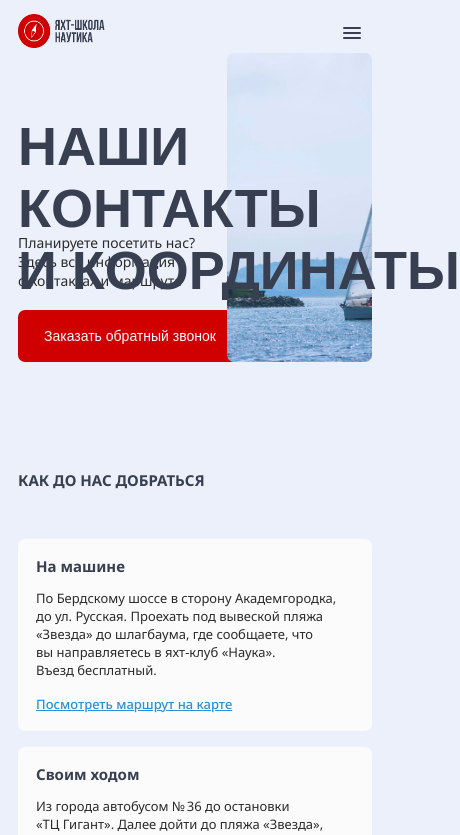
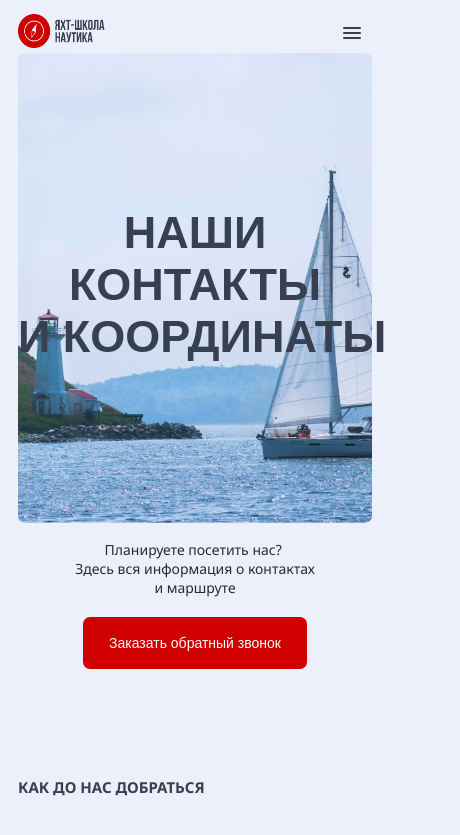
Before and after one commit to eegrishina/nautika, a React (Create React App) app: page /contacts in a window 390 px wide. Shown: the top 835 px of the page, 460 px wide, since content can reach past the window. Built offline with nearby package versions, Linux system fonts and the light colour scheme.

Commit message:
Added style for adapting component FirstScreen and added special props into pages Contacts and Thanks

```diff
--- a/src/components/FirstScreen.js
+++ b/src/components/FirstScreen.js
@@ -2,12 +2,12 @@ import React from 'react';
 import { Link } from "react-router-dom";
 import { HashLink } from 'react-router-hash-link';
 
-export default function FirstScreen({ type, imgPath, specialImgClass, title, small, smallStyle, btn, btns, btnStyle }) {
+export default function FirstScreen({ type, imgPath, specialImgClass, title, small, thanksStyle, btn, btns, btnStyle }) {
 
     return (
-        <div className={type ? 'first-screen center' : 'first-screen nocenter'}>
+        <div className={type ? 'first-screen center' : 'first-screen nocenter ' + thanksStyle}>
             <h1>{title}</h1>
-            <p style={smallStyle}>{small}</p>
+            <p>{small}</p>
             <div className='first-img'>
                 <img className={specialImgClass} src={imgPath} alt=''></img>
             </div>
--- a/src/pages/Contacts.js
+++ b/src/pages/Contacts.js
@@ -9,7 +9,8 @@ export default function Contacts() {
         <div className='container'>
             <FirstScreen imgPath='./images/main-ship-contacts.png'
                 title="наши контакты и координаты"
-                small="Планируете посетить нас? Здесь вся информация о контактах и маршруте"
+                small={`Планируете посетить нас? \nЗдесь вся информация о контактах и маршруте`}
+                thanksStyle="thanks contacts"
                 btn="Заказать обратный звонок" />
             <HowToGo />
             <Map
--- a/src/pages/Thanks.js
+++ b/src/pages/Thanks.js
@@ -5,9 +5,9 @@ export default function Thanks() {
     return (
         <div className='container'>
             <FirstScreen imgPath='./images/main-ship-services.png'
-                title="благодарим вас за доверие"
+                title="благодарим вас за доверие"
                 small="Ваш запрос был успешно оформлен, проверьте свою электронную почту"
-                style={{ width: '500px' }}
+                thanksStyle="thanks"
                 btns={[
                     {
                         text: "Вернуться на главную",
--- a/src/style.css
+++ b/src/style.css
@@ -151,7 +151,19 @@ form input,
     border-radius: 7px;
 }
 
-@media (max-width: 1340px) {
+@media (max-width: 1415px) {
+    h1 {
+        font-size: 170px;
+    }
+}
+
+@media (max-width: 1400px) {
+    .first-screen.nocenter.thanks h1 {
+        top: 15%;
+    }
+}
+
+@media (max-width: 1355px) {
     h1 {
         font-size: 160px;
     }
@@ -166,6 +178,12 @@ form input,
 
     h1 {
         font-size: 140px;
+    }
+}
+
+@media (max-width: 1145px) {
+    h3 {
+        font-size: 20px;
     }
 }
 
@@ -200,12 +218,6 @@ form input,
     }
 }
 
-@media (max-width: 1145px) {
-    h3 {
-        font-size: 20px;
-    }
-}
-
 @media (max-width: 960px) {
     h1 {
         font-size: 120px;
@@ -215,6 +227,12 @@ form input,
 @media (max-width: 900px) {
     h1 {
         font-size: 110px;
+    }
+}
+
+@media (max-width: 820px) {
+    .first-screen.nocenter.thanks h1 {
+        top: 8%;
     }
 }
 
@@ -263,6 +281,11 @@ form input,
         font-size: 88px;
     }
 
+    .first-screen.nocenter.thanks h1 {
+        top: 15%;
+        /* font-size: 100px; */
+    }
+
     h3 {
         font-size: 15px;
     }
@@ -271,6 +294,10 @@ form input,
 @media (max-width: 646px) {
     body {
         max-width: 646px;
+    }
+
+    h1.thanks {
+        font-size: 88px;
     }
 
     h2 {
@@ -307,6 +334,18 @@ form input,
     }
 }
 
+@media (max-width: 472px) {
+    .first-screen.nocenter.thanks h1 {
+        top: 25%;
+    }
+}
+
+@media (max-width: 460px) {
+    h1 {
+        font-size: 45px;
+    }
+}
+
 @media (max-width: 375px) {
     body {
         max-width: 375px;
--- a/src/styles/first-screen.css
+++ b/src/styles/first-screen.css
@@ -38,41 +38,39 @@
     max-width: 270px;
 }
 
+.first-screen.nocenter.thanks p {
+    max-width: 500px;
+    white-space: pre-wrap;
+}
+
 .first-img {
-    height: 684px;
-    width: 570px;
-    transition: all 0.6s ease;
+    height: 100%;
+    width: 49%;
 }
 
 .first-img img {
     height: 100%;
     width: 100%;
     object-fit: cover;
-    transition: all 0.6s ease;
 }
 
 .first-screen.nocenter .first-btnblock {
     margin-top: 50px;
 }
 
+.first-screen.nocenter.thanks .first-btnblock {
+    display: flex;
+    gap: 30px;
+}
+
 @media (max-width: 1400px) {
     .first-screen {
-        height: 590px;
-    }
-
-    .first-img {
-        width: 490px;
         height: 590px;
     }
 }
 
 @media (max-width: 1100px) {
     .first-screen {
-        height: 590px;
-    }
-
-    .first-img {
-        width: 457px;
         height: 590px;
     }
 
@@ -91,9 +89,9 @@
         max-width: 220px;
     }
 
-    .first-img {
-        width: 462px;
-        height: 594px;
+    .first-screen.nocenter.thanks p {
+        min-width: 30%;
+        max-width: 300px;
     }
 }
 
@@ -104,11 +102,6 @@
 
     .first-screen p {
         font-size: 14px;
-    }
-
-    .first-img {
-        width: 348px;
-        height: 430px;
     }
 
     .first-screen.center {
@@ -133,14 +126,26 @@
     }
 }
 
+@media (max-width: 820px) {
+    .first-screen.nocenter.thanks .first-btnblock {
+        display: flex;
+        flex-direction: column;
+        align-items: flex-start;
+        gap: 15px;
+    }
+
+    .first-screen.nocenter.thanks .first-btnblock a {
+        display: block;
+    }
+}
+
 @media (max-width: 646px) {
     .first-screen {
         height: 309px;
     }
 
-    .first-img {
-        width: 297px;
-        height: 309px;
+    .first-screen.nocenter.thanks {
+        height: 430px;
     }
 
     .first-screen.center h1,
@@ -162,8 +167,8 @@
         top: 20%;
     }
 
-    .first-img {
-        width: 200px;
+    .first-screen.nocenter.thanks p {
+        max-width: 50%;
     }
 
     .first-img img.img-about {
@@ -172,34 +177,33 @@
     }
 }
 
-@media (max-width: 440px) {
-    .first-img {
-        width: 145px;
+@media (max-width: 472px) {
+
+    .first-screen {
+        height: 600px;
     }
 
-    .first-img img.img-about {
-        object-position: -100px top;
-        object-fit: cover;
+    .first-screen.nocenter.thanks {
+        height: 670px;
     }
-}
 
-@media (max-width: 375px) {
-    .first-screen {
-        height: 590px;
+    .first-screen.nocenter.thanks.contacts {
+        height: 616px;
+    }
+
+    .first-screen.center,
+    .first-screen.nocenter,
+    .first-screen.nocenter.thanks .first-btnblock {
+        align-items: center;
     }
 
     .first-screen.center {
         flex-direction: column;
-        align-items: center;
         justify-content: end;
     }
 
     .first-screen.center .first-img {
-        left: 0;
-    }
-
-    .first-screen.nocenter {
-        align-items: center;
+        left: 10px;
     }
 
     .first-screen.center h1,
@@ -209,8 +213,8 @@
     }
 
     .first-img {
-        width: 343px;
-        height: 456px;
+        width: 100%;
+        height: 470px;
     }
 
     .first-img img {
@@ -235,15 +239,17 @@
         margin-top: 20px;
     }
 
-    .first-screen.center .first-btnblock,
-    .first-screen.nocenter .first-btnblock {
-        margin-top: 20px;
+    .first-screen.nocenter.thanks p {
+        max-width: 270px;
     }
 }
 
-@media (max-width: 350px) {
+@media (max-width: 375px) {
+    .first-screen {
+        height: 580px;
+    }
+
     .first-img {
-        max-height: 100%;
-        max-width: 100%;
+        height: 456px;
     }
 }
```
